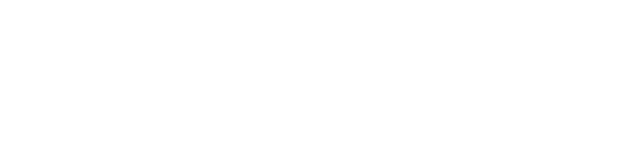
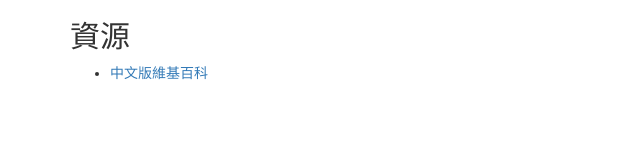
Before and after one commit to mizukinana-tw/fans.mizukinana.tw, a plain HTML site: page index.html in a window 1280 px wide. Shown: the whole page, without its empty margins (0-640 px from the left). Drawn offline with nearby package versions, Linux system fonts and the light colour scheme.

Commit message:
Add zh-wikipedia info.

```diff
--- a/index.html
+++ b/index.html
@@ -13,6 +13,10 @@
 </head>
 <body>
 <div class="container">
+    <h2>資源</h2>
+    <ul>
+        <li><a href="https://zh.wikipedia.org/wiki/%E6%B0%B4%E6%A8%B9%E5%A5%88%E5%A5%88">中文版維基百科</a></li>
+    </ul>
 </div>
 </body>
 </html>
```
